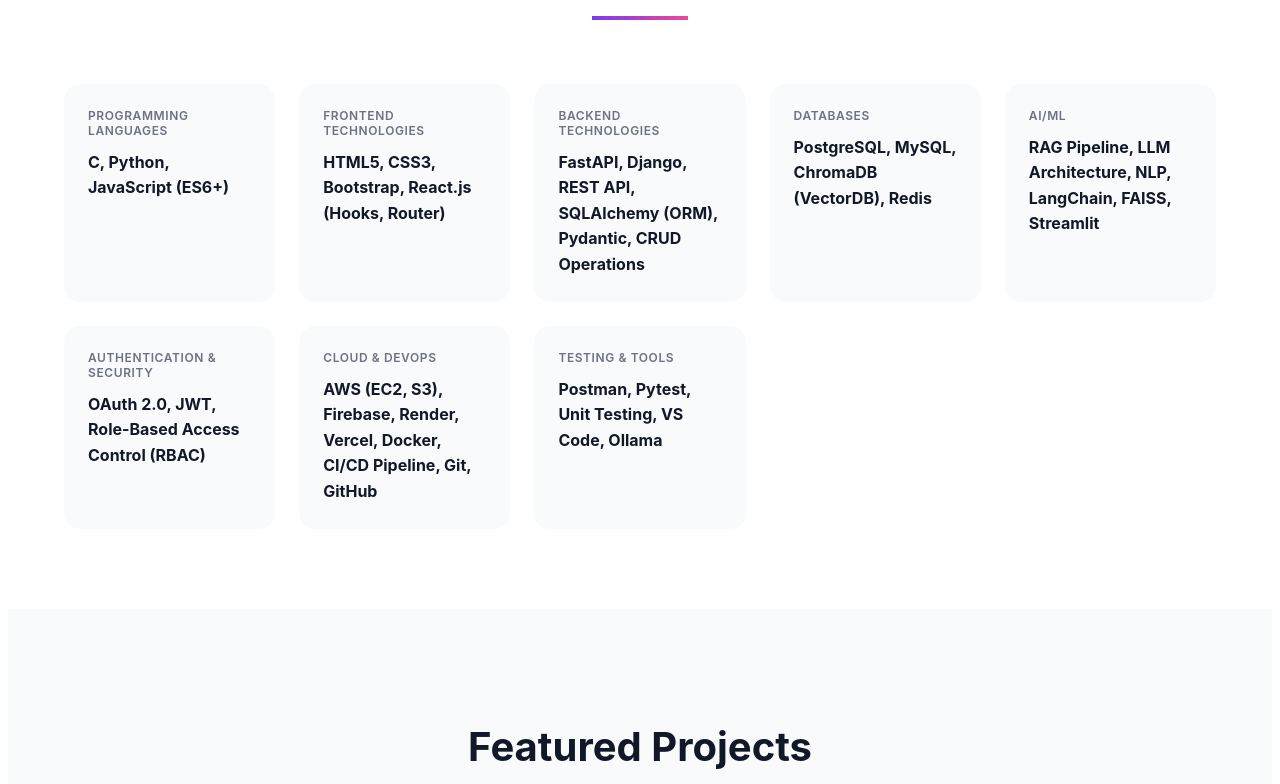
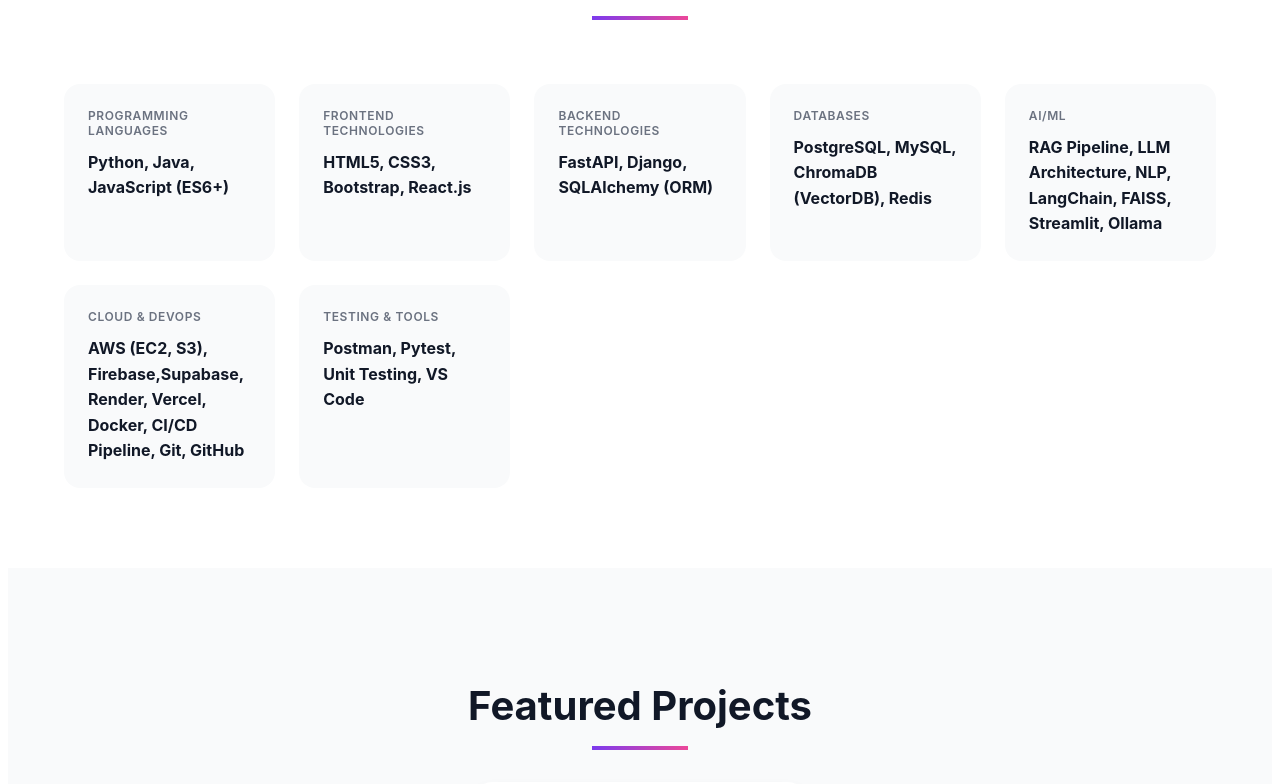
Before and after one commit to Vishal29-git/Vishal_Portfolio, a React (Vite) app: page / in a window 1280 px wide. Shown: the part 2180-2964 px from the top of the page. Built offline with nearby package versions, Linux system fonts and the light colour scheme.

Commit message:
portfolio

```diff
--- a/src/App.jsx
+++ b/src/App.jsx
@@ -112,17 +112,25 @@
   ];
 
   const skills = [
-    { category: 'Programming Languages', items: 'C, Python, JavaScript (ES6+)' },
-    { category: 'Frontend Technologies', items: 'HTML5, CSS3, Bootstrap, React.js (Hooks, Router)' },
-    { category: 'Backend Technologies', items: 'FastAPI, Django, REST API, SQLAlchemy (ORM), Pydantic, CRUD Operations' },
+    { category: 'Programming Languages', items: 'Python, Java, JavaScript (ES6+)' },
+    { category: 'Frontend Technologies', items: 'HTML5, CSS3, Bootstrap, React.js ' },
+    { category: 'Backend Technologies', items: 'FastAPI, Django, SQLAlchemy (ORM)' },
     { category: 'Databases', items: 'PostgreSQL, MySQL, ChromaDB (VectorDB), Redis' },
-    { category: 'AI/ML', items: 'RAG Pipeline, LLM Architecture, NLP, LangChain, FAISS, Streamlit' },
-    { category: 'Authentication & Security', items: 'OAuth 2.0, JWT, Role-Based Access Control (RBAC)' },
-    { category: 'Cloud & DevOps', items: 'AWS (EC2, S3), Firebase, Render, Vercel, Docker, CI/CD Pipeline, Git, GitHub' },
-    { category: 'Testing & Tools', items: 'Postman, Pytest, Unit Testing, VS Code, Ollama' },
+    { category: 'AI/ML', items: 'RAG Pipeline, LLM Architecture, NLP, LangChain, FAISS, Streamlit, Ollama' },
+
+    { category: 'Cloud & DevOps', items: 'AWS (EC2, S3), Firebase,Supabase, Render, Vercel, Docker, CI/CD Pipeline, Git, GitHub' },
+    { category: 'Testing & Tools', items: 'Postman, Pytest, Unit Testing, VS Code' },
   ];
 
   const achievements = [
+    {
+      title: 'AI Fluency Framework & Foundations',
+      organization: 'Anthropic Courses',
+      date: 'June 2026',
+      description: 'Completed a structured program covering foundational principles and frameworks of Artificial Intelligence',
+      color: '#ea6208'
+    },
+
     {
       title: '24-Hour Hackathon',
       organization: 'Google Developer Group',
```
